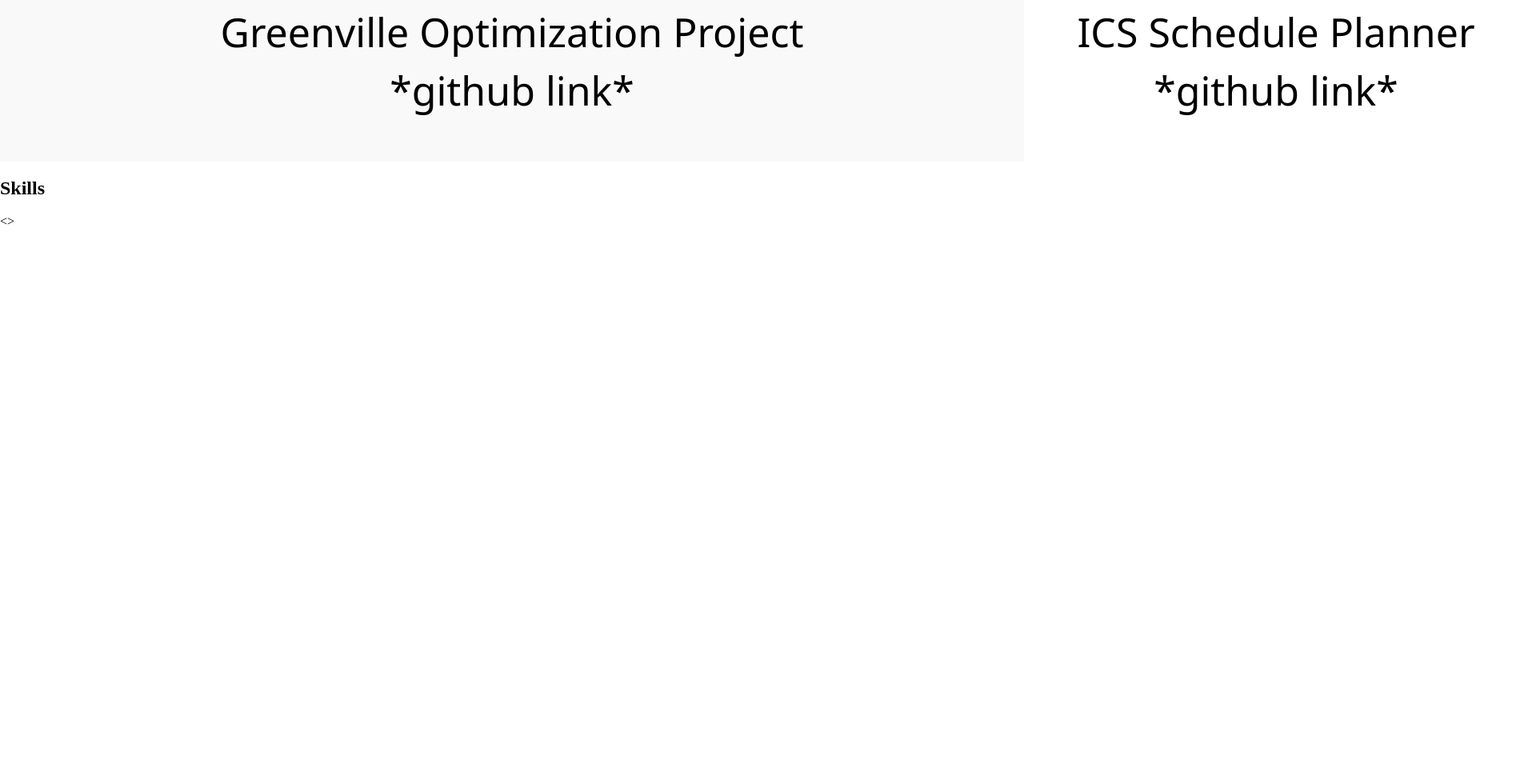
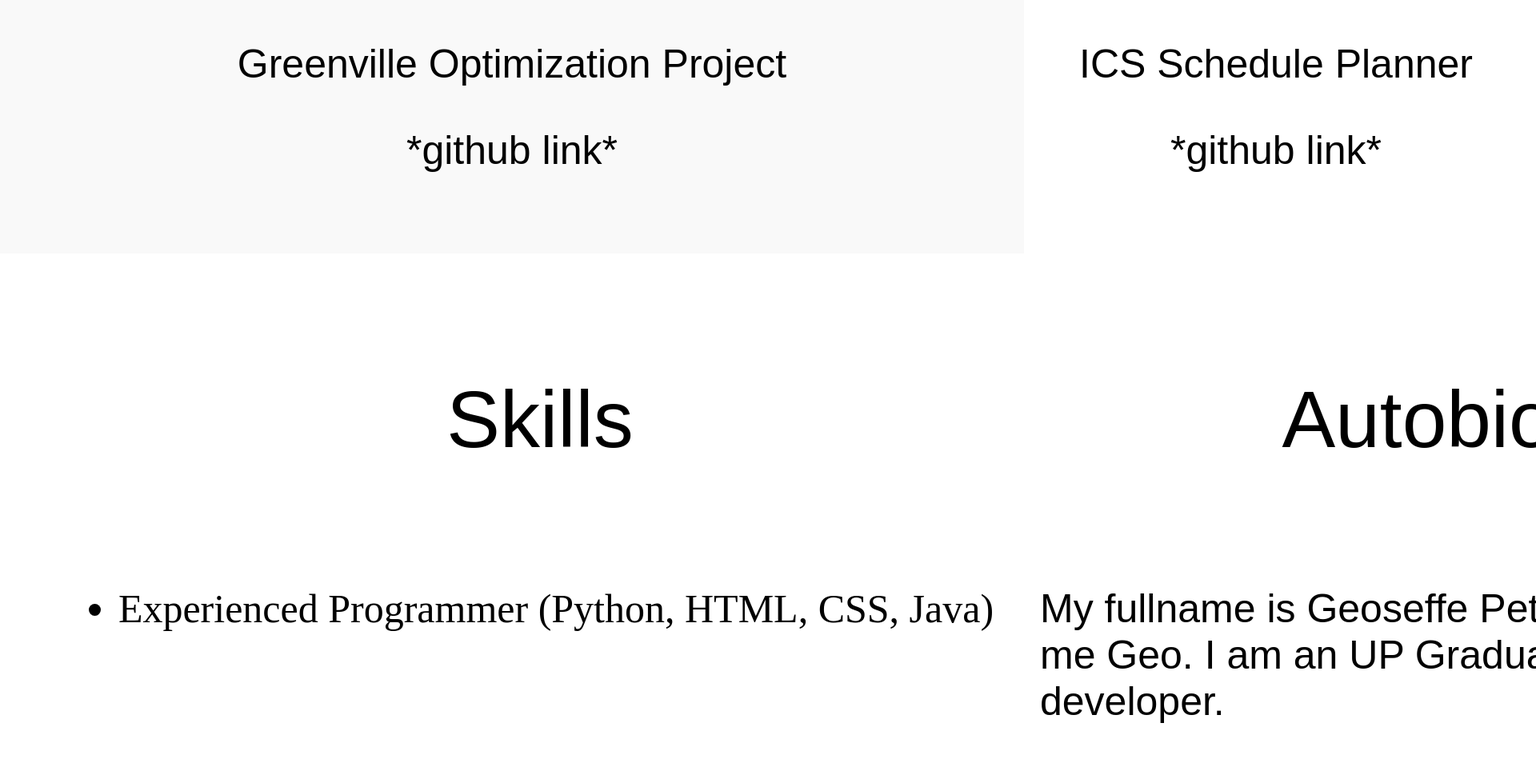
Before and after one commit to int-gcr/int-gcr.github.io, a plain HTML site: page portfolio.html in a window 1280 px wide. Shown: the part 1976-2935 px from the top of the page at 80% size, 1920 px wide, since content can reach past the window. Before the commit the page ends 2262 px from the top, so only its background shows below. Drawn offline with Linux system fonts and the light colour scheme.

Commit message:
Added text on skills ang autobipgraphy, also added some styling on css

```diff
--- a/portfolio.html
+++ b/portfolio.html
@@ -40,10 +40,16 @@
 
         <div class="skillsandabout">
             <div class="skillsandabouttext">
-                <h2>Skills</h2>
-                <>
+                <p class="skillsandabouttext", style="font-size: 100px;">Skills</p>
+                <ul>
+                    <li>Experienced Programmer (Python, HTML, CSS, Java)</li>
+                </ul>
             </div>
 
+            <div class="skillsandabouttext">
+                <p class="skillsandabouttext", style="font-size: 100px;">Autobiography</p>
+                <p>My fullname is Geoseffe Peter C. Rufo, but you can call me Geo. I am an UP Graduate and an aspiring front-end developer.</p>
+            </div>
         </div>
 
 
--- a/portolio.css
+++ b/portolio.css
@@ -48,13 +48,26 @@ hr {
 
 p {
   font-size: 50px;
-  font-family:'Segoe UI', Tahoma, Geneva, Verdana, sans-serif
-}
+  font-family:sans-serif;
+}s
 
 .about{
-  margin:5px;
+  margin:2px;
 }
 
 .skillsandabouttext{
+  display: flex;
+  font-size: 50px;
+  justify-content: center;
+  align-items: center;
+  flex-direction: column;
+  width: 1250px;
+}
 
+.skillsandabout{
+  display:flex;
+  flex-direction: row;
+  justify-content: space-around;
+  align-items: flex-start;
+  padding: 50px;
 }
```
